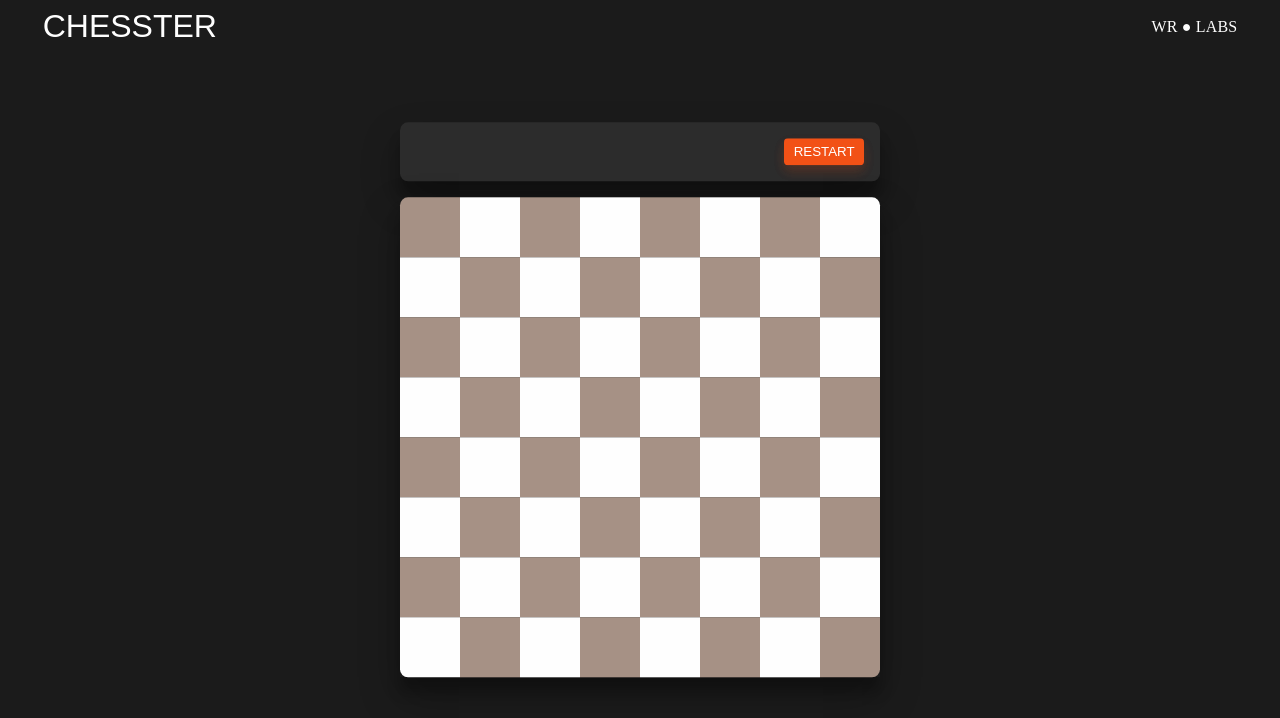
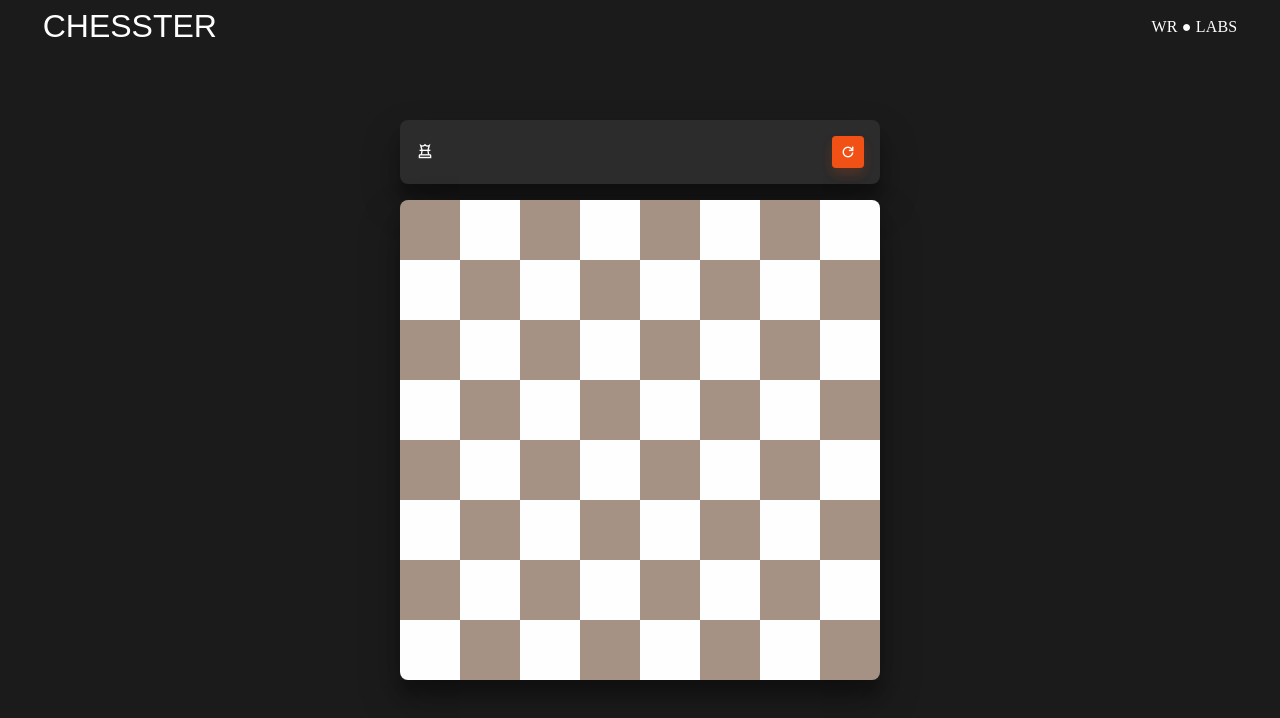
Before and after one commit to waymondrang/chesster, a website: page public/index.html in a window 1280 px wide. Drawn offline with nearby package versions, Linux system fonts and the light colour scheme; no server answers; a web font is replaced by a local one.

Commit message:
use google font icons

```diff
--- a/public/index.html
+++ b/public/index.html
@@ -3,6 +3,10 @@
   <head>
     <meta charset="UTF-8" />
     <meta name="viewport" content="width=device-width, initial-scale=1.0" />
+    <link
+      rel="stylesheet"
+      href="https://fonts.googleapis.com/css2?family=Material+Symbols+Outlined:opsz,wght,FILL,GRAD@20..48,100..700,0..1,-50..200"
+    />
     <link rel="stylesheet" href="style.css" />
     <title>Chesster</title>
   </head>
@@ -13,8 +17,12 @@
     </nav>
     <div id="game">
       <div id="info">
-        <span id="turn"></span>
-        <button id="restart">RESTART</button>
+        <span id="turn"
+          ><span class="material-symbols-outlined"> chess </span></span
+        >
+        <button id="restart">
+          <span class="material-symbols-outlined">refresh</span>
+        </button>
       </div>
       <div id="chessboard"></div>
     </div>
--- a/public/index.js
+++ b/public/index.js
@@ -85,7 +85,6 @@ function reloadBoard(boardOfData, boardOfElements) {
   boardOfData = json.board;
   turn = json.turn;
 
-  turn_span.textContent = turn;
   turn_span.classList.remove(WHITE);
   turn_span.classList.remove(BLACK);
   turn_span.classList.add(turn);
@@ -121,7 +120,6 @@ function reloadBoard(boardOfData, boardOfElements) {
             board = json.board;
             turn = json.turn;
 
-            turn_span.textContent = turn;
             turn_span.classList.remove(WHITE);
             turn_span.classList.remove(BLACK);
             turn_span.classList.add(turn);
@@ -187,7 +185,6 @@ function reloadBoard(boardOfData, boardOfElements) {
     board = json.board;
     turn = json.turn;
 
-    turn_span.textContent = turn;
     turn_span.classList.remove(WHITE);
     turn_span.classList.remove(BLACK);
     turn_span.classList.add(turn);
--- a/public/style.css
+++ b/public/style.css
@@ -69,11 +69,20 @@ nav {
     box-shadow: 0 19px 38px rgba(0, 0, 0, 0.30), 0 15px 12px rgba(0, 0, 0, 0.22);
 }
 
+#turn {
+    transition: all 0.25s cubic-bezier(0, 0, .01, 1);
+}
+
 #turn.white {
     background-color: #fefefe;
     color: #1b1b1b;
     padding: 0.2rem 0.4rem;
     border-radius: 0.2rem;
+    font-variation-settings:
+        'FILL' 0,
+        'wght' 400,
+        'GRAD' 0,
+        'opsz' 20
 }
 
 #turn.black {
@@ -81,9 +90,16 @@ nav {
     color: #fefefe;
     padding: 0.2rem 0.4rem;
     border-radius: 0.2rem;
+    font-variation-settings:
+        'FILL' 1,
+        'wght' 400,
+        'GRAD' 0,
+        'opsz' 20
 }
 
 #restart {
+    height: 32px;
+    width: 32px;
     background-color: #F25116;
     border: solid transparent;
     border-radius: 0.25rem;
@@ -92,7 +108,7 @@ nav {
     cursor: pointer;
     display: inline-block;
     margin: 0;
-    padding: 0.2rem 0.4rem;
+    padding: 0;
     box-shadow: 0 6px 12px rgba(242, 81, 22, 0.1), 0 6px 12px rgba(242, 81, 22, 0.1);
 }
 
@@ -166,3 +182,8 @@ nav {
 .cell:hover {
     border: var(--border-size, 0.25rem) solid #F25116;
 }
+
+.material-symbols-outlined {
+    font-size: 18px;
+    line-height: initial;
+}
```
